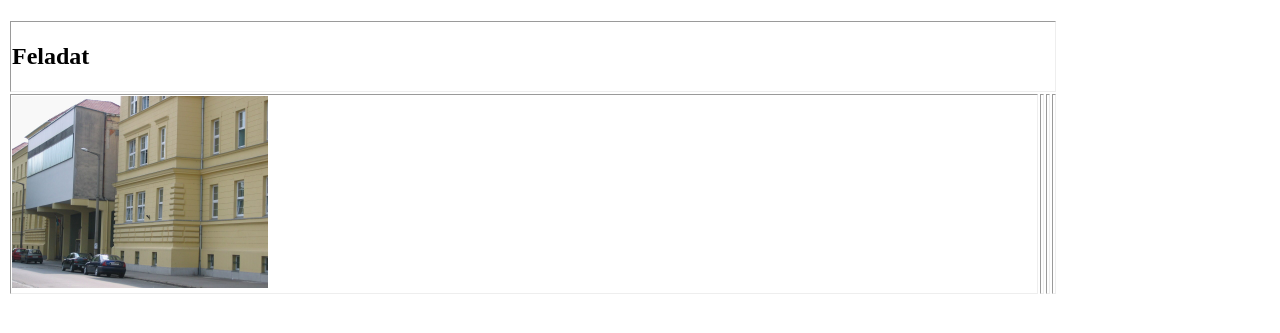
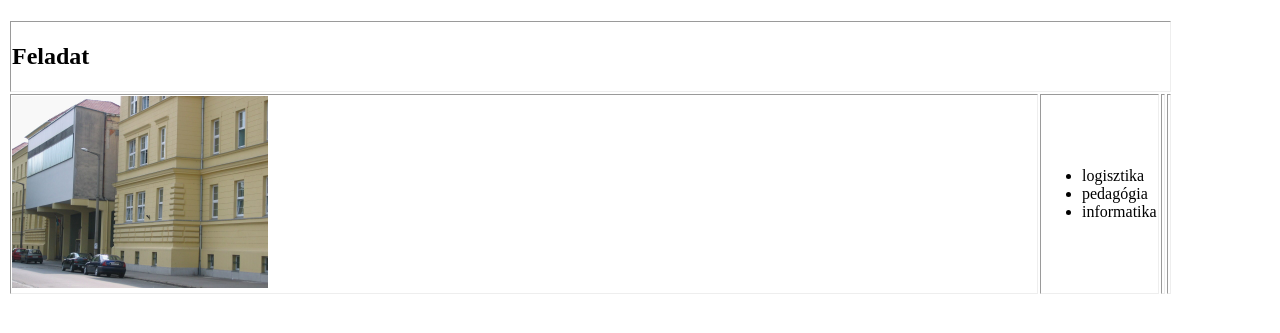
Before and after one commit to CsillagAkos/Dolgozat, a plain HTML site: page index.html in a window 1280 px wide. Shown: the part 61-394 px from the top of the page. Drawn offline with Linux system fonts and the light colour scheme.

Commit message:
felsorolas

```diff
--- a/index.html
+++ b/index.html
@@ -14,7 +14,14 @@
     <form >
     <table border="2">
         <tr><td colspan="4"><h2>Feladat</h2></td></tr>
-        <tr><td><img src="gd.jpg" alt="gd"></td><td></td><td></td><td></td></tr>
+        <tr><td><a href="www.gdszeged.hu"><img src="gd.jpg" alt="gd"></a></td>
+        <td><ul>
+            <li>logisztika</li>
+            <li>pedagógia</li>
+            <li>informatika</li>
+        </ul></td>
+        <td></td>
+        <td></td> </tr>
 
     </table>
 </form>
```
